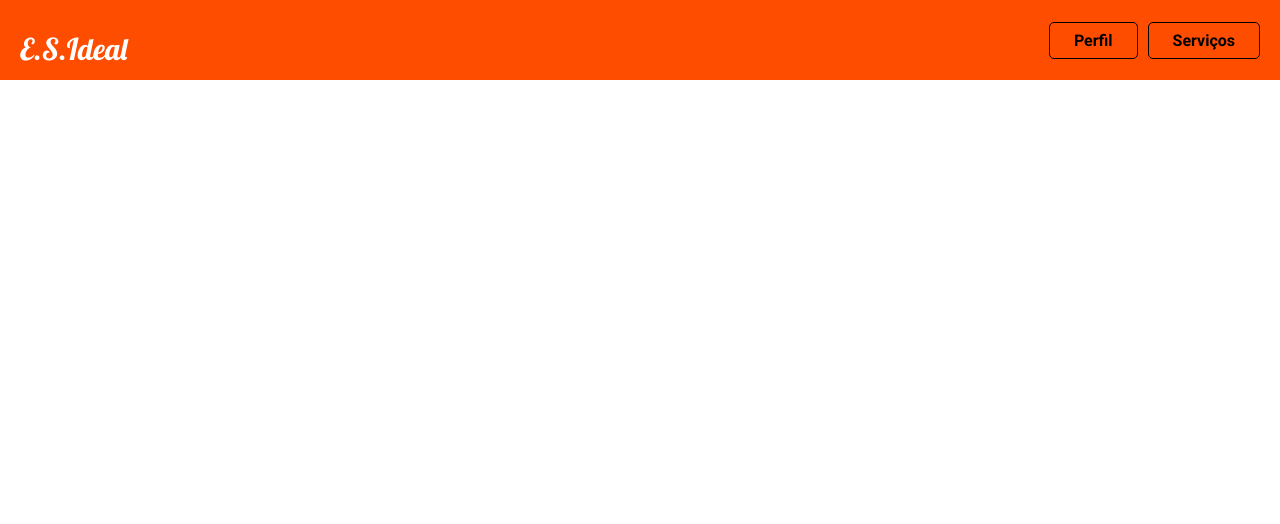
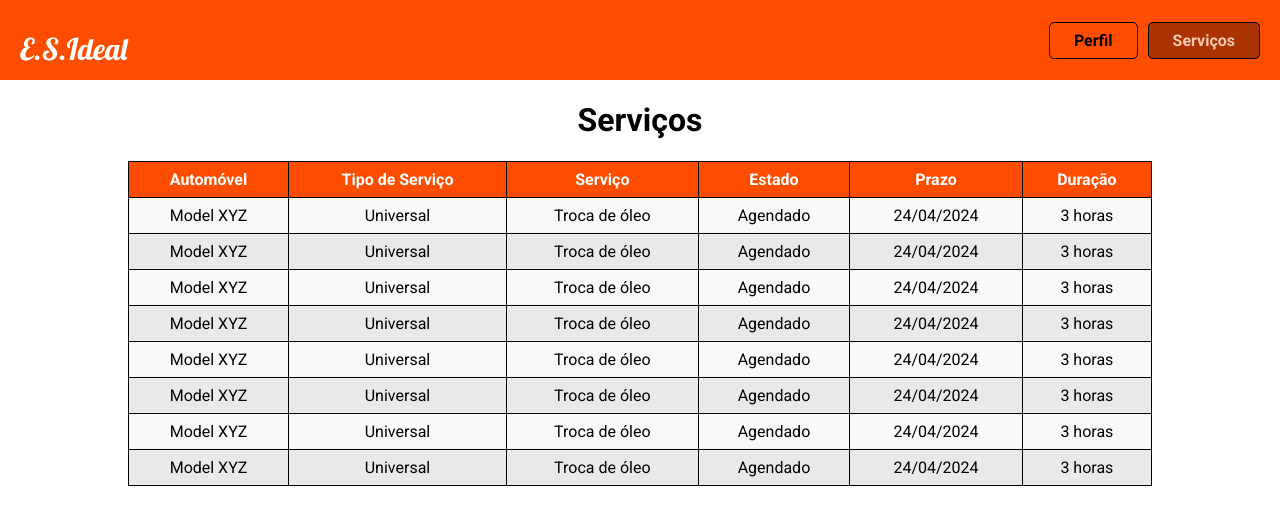
Before and after one commit to LordVader626/IPM, a Vue app in the folder esideal/: page /services in a window 1280 px wide. Shown: the top 524 px of the page. Built offline with nearby package versions, Linux system fonts and the light colour scheme.

Commit message:
Inicial draft of the services page

```diff
--- /dev/null
+++ b/esideal/src/pages/NotFound.vue
@@ -0,0 +1,21 @@
+<template>
+    <div class="notFound">
+        <img src="../assets/sadMechanic.png" class="image">
+        <h3>Erro 404! Página não encontrada</h3>
+    </div>
+</template>
+
+<style scoped>
+
+.notFound {
+    display:flex;
+    flex-direction: column;
+    align-items: center;
+    justify-content: center;
+}
+
+.image {
+    height: 300px;
+}
+
+</style>
--- /dev/null
+++ b/esideal/src/pages/Serviços.vue
@@ -0,0 +1,123 @@
+<template>
+    <div class="content">
+        <h1>Serviços</h1>
+        <table class="customTable">
+            <thead>
+                <tr>
+                    <th>Automóvel</th>
+                    <th>Tipo de Serviço</th>
+                    <th>Serviço</th>
+                    <th>Estado</th>
+                    <th>Prazo</th>
+                    <th>Duração</th>
+                </tr>
+            </thead>
+            <tbody>
+                <tr>
+                    <td>Model XYZ</td>
+                    <td>Universal</td>
+                    <td>Troca de óleo</td>
+                    <td>Agendado</td>
+                    <td>24/04/2024</td>
+                    <td>3 horas</td>
+                </tr>
+                <tr>
+                    <td>Model XYZ</td>
+                    <td>Universal</td>
+                    <td>Troca de óleo</td>
+                    <td>Agendado</td>
+                    <td>24/04/2024</td>
+                    <td>3 horas</td>
+                </tr>
+                <tr>
+                    <td>Model XYZ</td>
+                    <td>Universal</td>
+                    <td>Troca de óleo</td>
+                    <td>Agendado</td>
+                    <td>24/04/2024</td>
+                    <td>3 horas</td>
+                </tr>
+                <tr>
+                    <td>Model XYZ</td>
+                    <td>Universal</td>
+                    <td>Troca de óleo</td>
+                    <td>Agendado</td>
+                    <td>24/04/2024</td>
+                    <td>3 horas</td>
+                </tr>
+                <tr>
+                    <td>Model XYZ</td>
+                    <td>Universal</td>
+                    <td>Troca de óleo</td>
+                    <td>Agendado</td>
+                    <td>24/04/2024</td>
+                    <td>3 horas</td>
+                </tr>
+                <tr>
+                    <td>Model XYZ</td>
+                    <td>Universal</td>
+                    <td>Troca de óleo</td>
+                    <td>Agendado</td>
+                    <td>24/04/2024</td>
+                    <td>3 horas</td>
+                </tr>
+                <tr>
+                    <td>Model XYZ</td>
+                    <td>Universal</td>
+                    <td>Troca de óleo</td>
+                    <td>Agendado</td>
+                    <td>24/04/2024</td>
+                    <td>3 horas</td>
+                </tr>
+                <tr>
+                    <td>Model XYZ</td>
+                    <td>Universal</td>
+                    <td>Troca de óleo</td>
+                    <td>Agendado</td>
+                    <td>24/04/2024</td>
+                    <td>3 horas</td>
+                </tr>
+            </tbody>
+        </table>
+    </div>
+</template>
+
+<style scoped>
+.content {
+    display: flex;
+    flex-direction: column;
+    align-items: center;
+    justify-content: center;
+}
+
+.customTable {
+    width: 80%;
+    border-collapse: collapse;
+}
+
+.customTable, .customTable th, .customTable td {
+    border: 1px solid black;
+}
+
+.customTable th, .customTable td {
+    padding: 8px;
+    text-align: center;
+}
+
+.customTable thead th {
+    background-color: var(--color-orange);
+    color: white;
+}
+
+.customTable tbody tr:nth-child(odd) {
+    background-color: #f9f9f9;
+}
+
+.customTable tbody tr:nth-child(even) {
+    background-color: #e9e9e9;
+}
+
+.customTable tbody tr:hover {
+    background-color: #ddd;
+}
+</style>
--- a/esideal/src/router.js
+++ b/esideal/src/router.js
@@ -1,11 +1,15 @@
 import { createRouter, createWebHistory } from 'vue-router';
 import Login from './pages/Login.vue'
+import Serviços from './pages/Serviços.vue'
+import NotFound from './pages/NotFound.vue'
 
 const router = createRouter({
   history: createWebHistory(),
   routes: [
     { path: '/', redirect: '/login'},
-    { path : '/login', component : Login }
+    { path : '/login', component : Login },
+    { path : '/services', component : Serviços },
+    { path : '/:notFound(.*)', component : NotFound }
   ]
 });
 
```
Also changed, not shown: esideal/src/assets/sadMechanic.png (added).
